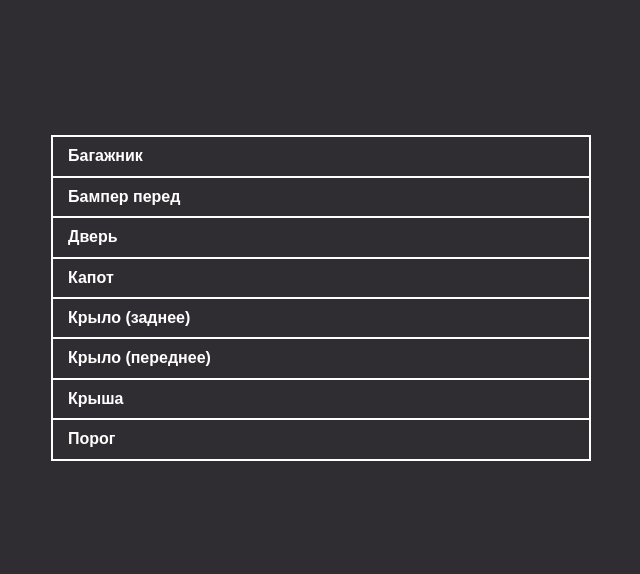
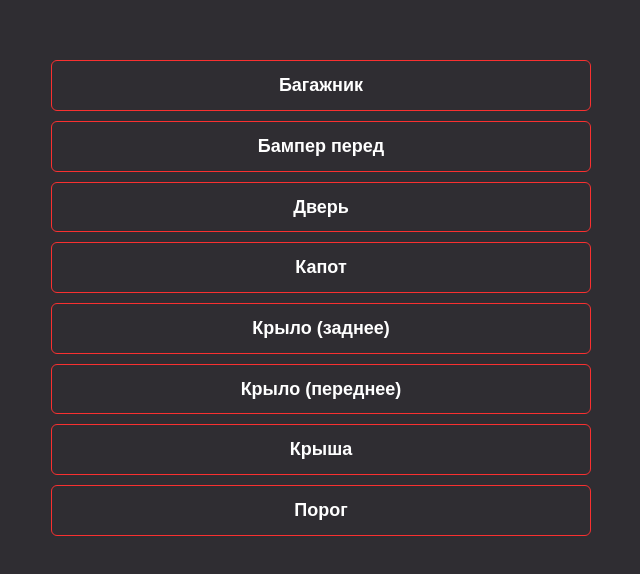
Before and after one commit to kudashovdanila/test, a plain HTML site: page index.html in a window 1280 px wide. Shown: the part 102-676 px from the top of the page, without its empty margins (319-959 px from the left). Drawn offline with nearby package versions, Linux system fonts and the light colour scheme.

Commit message:
Изменил стиль

```diff
--- a/scss/blocks/_card.scss
+++ b/scss/blocks/_card.scss
@@ -15,7 +15,6 @@ body {
   max-width: 540px;
   height: auto;
   margin: 20px auto;
-  border: 1px solid #fff;
 }
 
 .set {
@@ -27,14 +26,16 @@ body {
 
 .set>a {
   display: block;
-  padding: 10px 15px;
+  padding: 14px 20px;
   text-decoration: none;
   color: #555;
   font-weight: bold;
+  margin: 10px 0;
+  text-align: center;
+  font-size: 18px;
+  border-radius: 6px;
+  border: 1px solid #f93030;
 
-  &:not(:last-child) {
-    border: 1px solid #fff;
-  }
 
   color: #fff;
 
```
Also changed, not shown: css/style.css, 1 other file.
